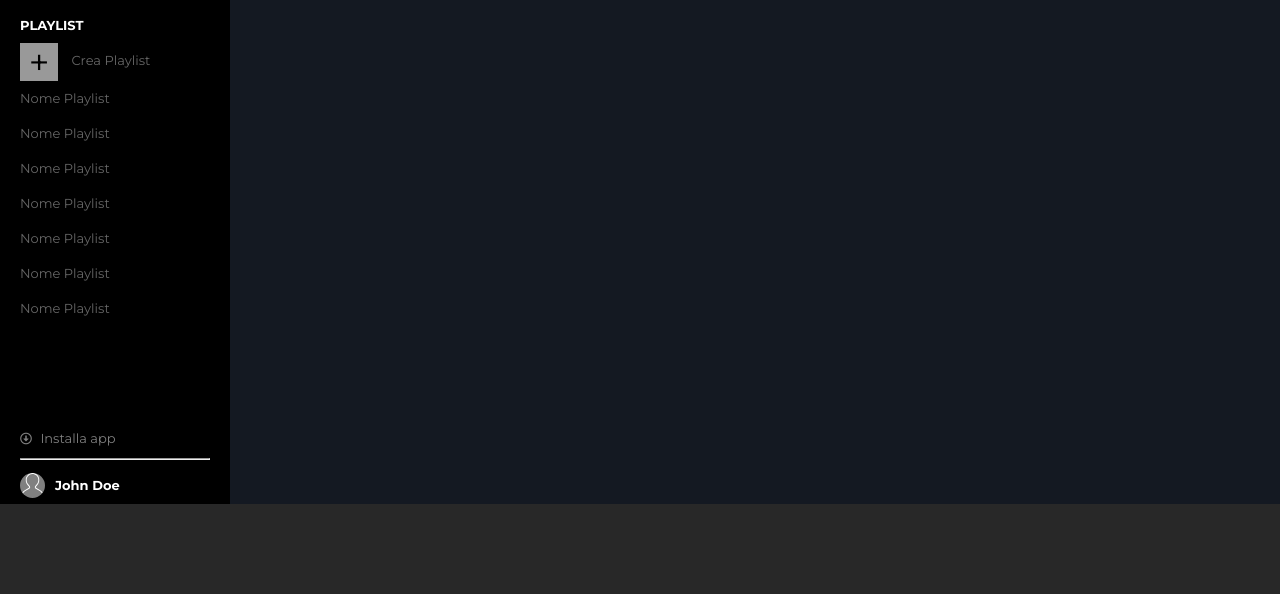
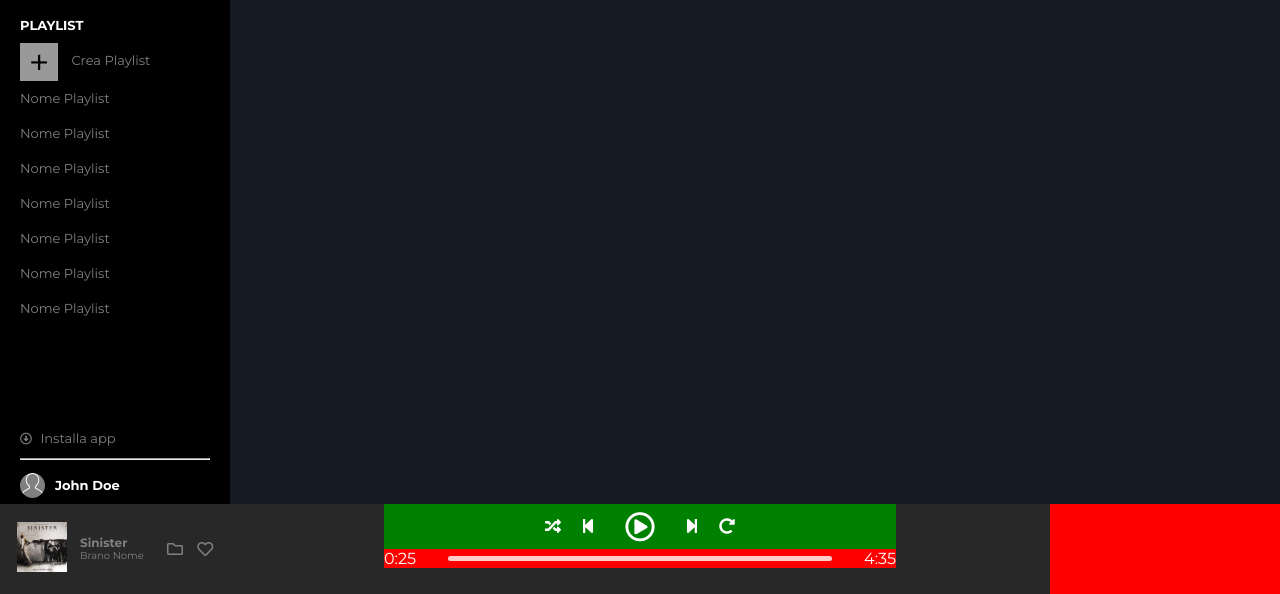
Before and after one commit to DarioBosco/html-css-spotifyweb, a plain HTML site: page index.html in a window 1280 px wide. Shown: the part 206-800 px from the top of the page. Drawn offline with Linux system fonts and the light colour scheme.

Commit message:
Popolamento footer

```diff
--- a/css/style.css
+++ b/css/style.css
@@ -6,6 +6,7 @@
 
 body {
 	font-family: 'Montserrat', sans-serif;
+	color: white;
 }
 /* COMMON */
 
@@ -24,7 +25,7 @@ body {
 
 a {
 	text-decoration: none;
-	color: rgba(255, 255, 255, 0.4);
+	color: grey;
 }
 
 a:hover,
@@ -129,7 +130,7 @@ main {
 .new-playlist a span::before {
 	content: '+';
 	display: inline-block;
-	background-color: rgba(255, 255, 255, 0.6);
+	background: rgba(255, 255, 255, 0.6);
 	height: 38px;
 	width: 38px;
 	line-height: 38px;
@@ -146,7 +147,7 @@ main {
 }
 
 .new-playlist:hover span:before {
-	background-color: white;
+	background: white;
 }
 
 #aside-bottom {
@@ -179,7 +180,7 @@ main {
 	vertical-align: middle;
 	height: 25px;
 	width: 25px;
-	background-color: grey;
+	background: grey;
 	border-radius: 50%;
 }
 
@@ -203,7 +204,7 @@ main {
 .main-content .upgrade {
 	width: 100%;
 	height: 90px;
-	background-color: rgba(0, 0, 0, 0.3);
+	background: rgba(0, 0, 0, 0.3);
 	position: fixed;
 	color: white;
 }
@@ -230,6 +231,87 @@ footer {
 	z-index: 100;
 }
 
+.player {
+	width: 100%;
+	height: 100%;
+	justify-content: space-between;
+}
+
+.player-album {
+	width: 230px; /* Width come <aside> */
+	justify-content: space-around;
+	align-items: center;
+	color: grey;
+	padding: 10px;
+}
+
+.player-album-song h2 {
+	font-size: 12px;
+	line-height: 12px;
+}
+
+.player-album-song p {
+	font-size: 10px;
+}
+
+.player-album-icons a {
+	padding-left: 10px;
+}
+
+.player-controller {
+	width: 40%;
+}
+
+.player-controller-controls {
+	justify-content: center;
+	align-items: center;
+	height: 50%;
+	background: green;
+}
+.player-controller-controls ul {
+	line-height: 35px;
+	font-size: 13px;
+	align-items: center;
+}
+.player-controller-controls ul li i {
+	margin: 10px;
+	font-size: 16px;
+	cursor: pointer;
+}
+
+.player-controller-controls > ul > li:nth-child(3) i {
+	width: 50px;
+	font-size: 30px;
+	text-align: center;
+}
+
+.player-controller-progressbar {
+	background: red;
+	justify-content: space-between;
+	align-items: center;
+}
+
+.player-controller-progressbar-bar {
+	width: 75%;
+	height: 5px;
+	border-radius: 5px;
+	background: rgba(255, 255, 255, 0.8);
+	cursor: pointer;
+}
+
+.player-audio {
+	background: red;
+	width: 230px;
+}
+
+.player-album-cover {
+	width: 50px;
+}
+
+.player-album-cover img {
+	width: 100%;
+}
+
 /* FINE FOOTER */
 /* ------------------------------------------------------------------------------------------------ */
 
--- a/index.html
+++ b/index.html
@@ -124,7 +124,42 @@
 					</nav>
 				</div>
 			</main>
-			<footer></footer>
+			<footer>
+				<div class="player flex">
+					<!-- Inizio Album -->
+					<div class="player-album flex">
+						<div class="player-album-cover">
+							<img src="./img/sinister.jpeg" alt="" />
+						</div>
+						<div class="player-album-song">
+							<h2>Sinister</h2>
+							<p>Brano Nome</p>
+						</div>
+						<div class="player-album-icons">
+							<a href="#"><i class="far fa-folder"></i></a>
+							<a href="#"><i class="far fa-heart"></i></a>
+						</div>
+					</div>
+					<!-- Fine Album -->
+					<div class="player-controller">
+						<div class="player-controller-controls flex">
+							<ul class="flex">
+								<li><i class="fas fa-random"></i></li>
+								<li><i class="fas fa-step-backward"></i></li>
+								<li><i class="far fa-play-circle"></i></li>
+								<li><i class="fas fa-step-forward"></i></li>
+								<li><i class="fas fa-redo-alt"></i></li>
+							</ul>
+						</div>
+						<div class="player-controller-progressbar flex">
+							<div class="player-controller-progressbar-elapsedtime">0:25</div>
+							<div class="player-controller-progressbar-bar"></div>
+							<div class="player-controller-progressbar-remainingtime">4:35</div>
+						</div>
+					</div>
+					<div class="player-audio"></div>
+				</div>
+			</footer>
 		</div>
 	</body>
 </html>
```
